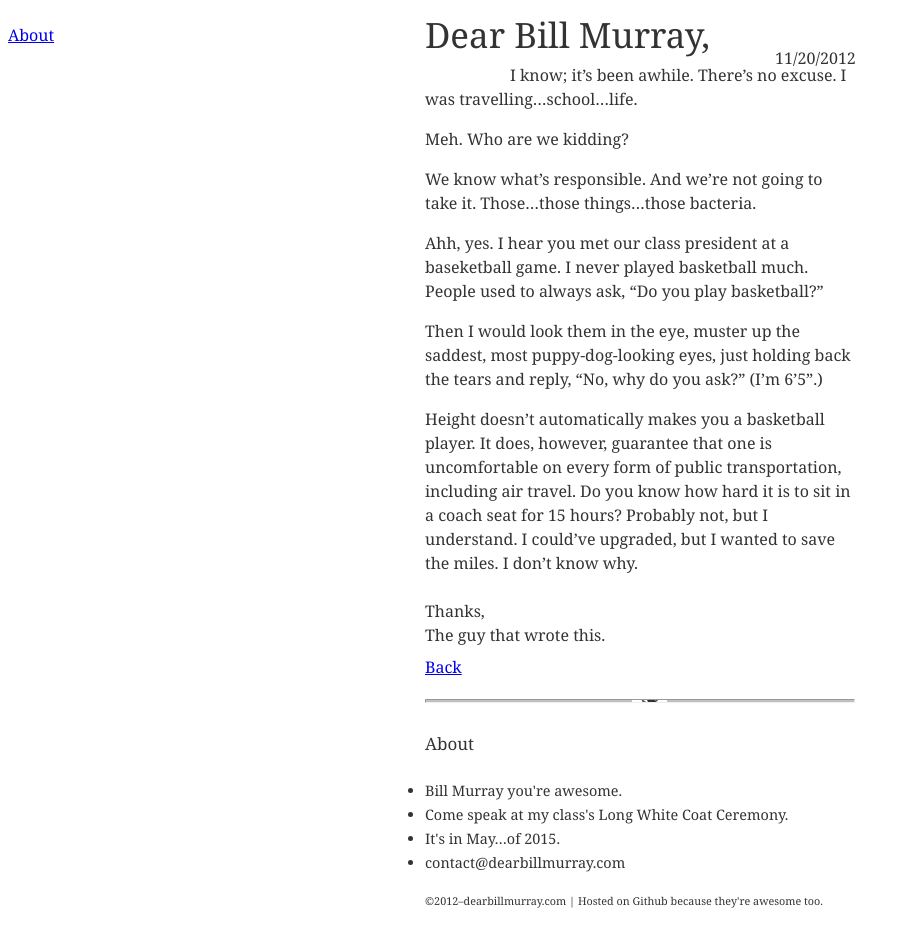
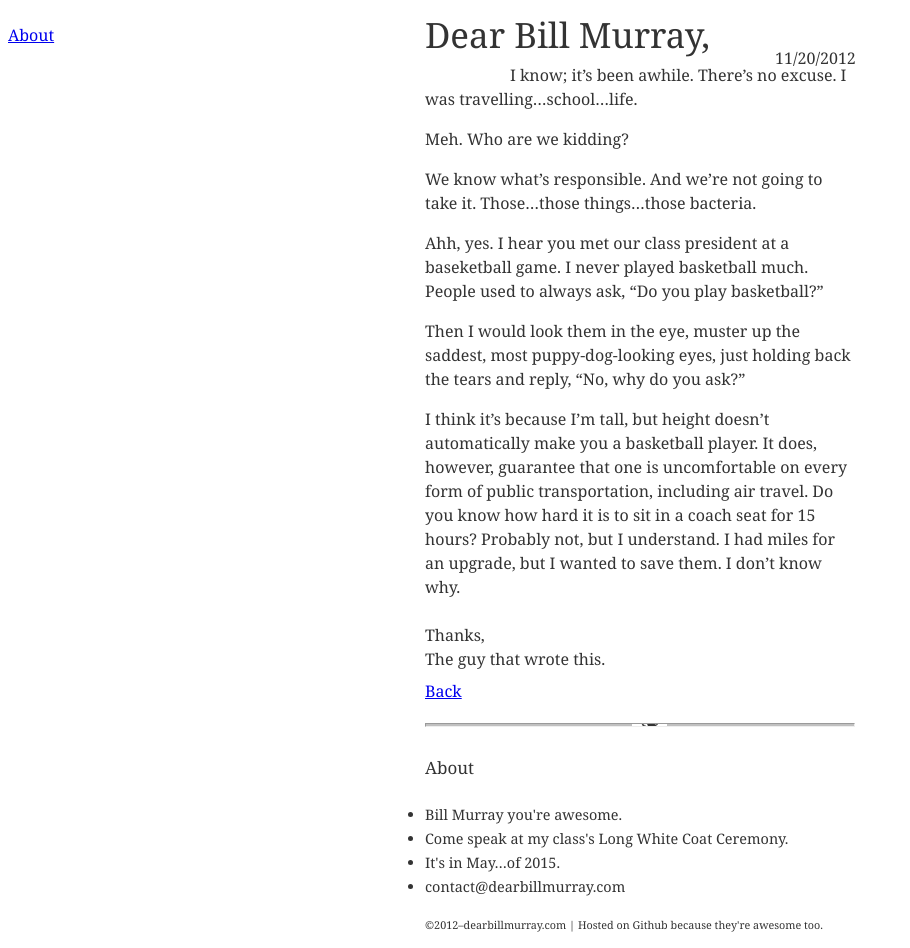
Before and after one commit to lelanhus/dearbillmurray.com, a Jekyll site: the page built from _posts/2012-11-20-i-know-its-been-awhile.md, in a window 1280 px wide. Shown: the whole page, without its empty margins (0-910 px from the left). Built offline with Jekyll 4.4.1, drawn with Linux system fonts in a browser that asks for light colours; before the commit the page ends 924 px from its top, so only the background shows below that.

Commit message:
Update _posts/2012-11-20-i-know-its-been-awhile.md

```diff
--- a/_posts/2012-11-20-i-know-its-been-awhile.md
+++ b/_posts/2012-11-20-i-know-its-been-awhile.md
@@ -13,6 +13,6 @@
 
 Ahh, yes. I hear you met our class president at a baseketball game. I never played basketball much. People used to always ask, "Do you play basketball?"
 
-Then I would look them in the eye, muster up the saddest, most puppy-dog-looking eyes, just holding back the tears and reply, "No, why do you ask?" (I'm 6'5".)
+Then I would look them in the eye, muster up the saddest, most puppy-dog-looking eyes, just holding back the tears and reply, "No, why do you ask?"
 
-Height doesn't automatically makes you a basketball player. It does, however, guarantee that one is uncomfortable on every form of public transportation, including air travel. Do you know how hard it is to sit in a coach seat for 15 hours? Probably not, but I understand. I could've upgraded, but I wanted to save the miles. I don't know why.
+I think it's because I'm tall, but height doesn't automatically make you a basketball player. It does, however, guarantee that one is uncomfortable on every form of public transportation, including air travel. Do you know how hard it is to sit in a coach seat for 15 hours? Probably not, but I understand. I had miles for an upgrade, but I wanted to save them. I don't know why.
```
